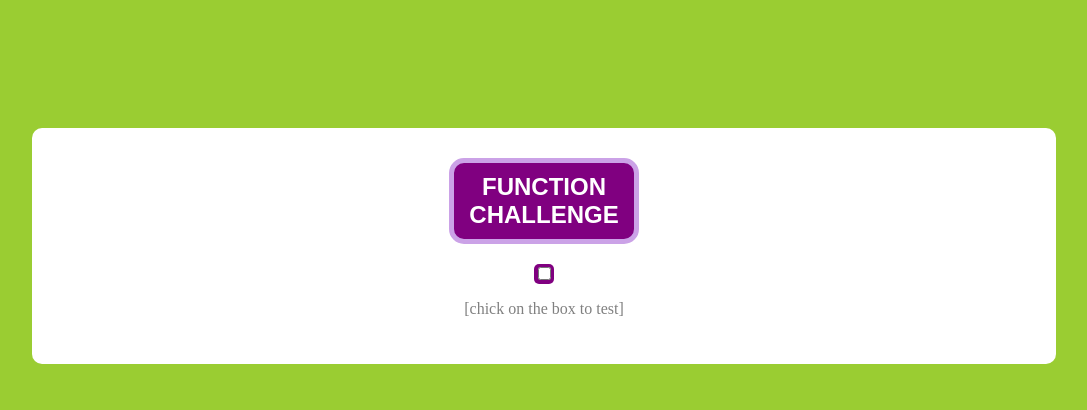
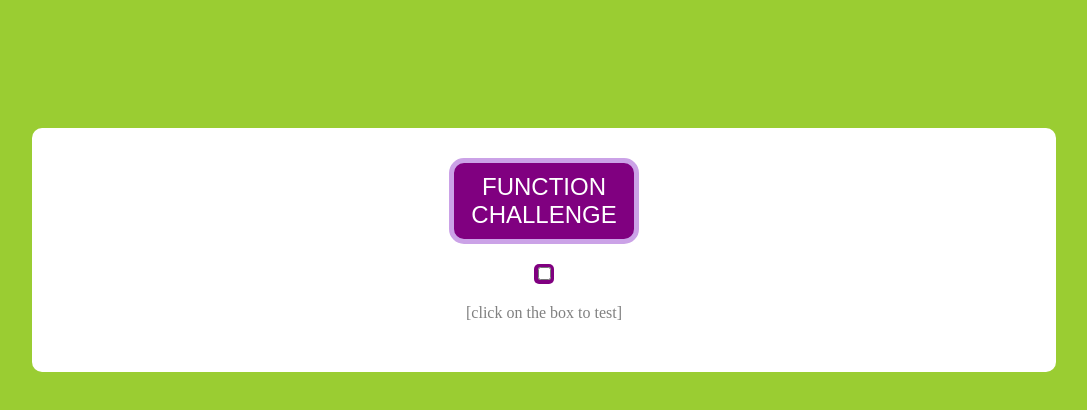
Before and after one commit to jamesericson/prime_prestudy_01, a plain HTML site: page index.html in a window 1280 px wide. Shown: the whole page, without its empty margins (96-1183 px from the left). Drawn offline with Linux system fonts and the light colour scheme.

Commit message:
fixed some spelling

```diff
--- a/index.html
+++ b/index.html
@@ -12,7 +12,7 @@
       <input type="checkbox"` id="check"  onclick="clicked()">
     </form>
 
-    <p>[chick on the box to test]</p>
+    <p>[click on the box to test]</p>
 
     </body>
 </html>
--- a/script.js
+++ b/script.js
@@ -5,7 +5,7 @@ console.log("clickNo = " + clickNo);
 function clicked () {
 
   if (clickNo%2 == 1){
-    console.log("User has unclecked the box");
+    console.log("User has unchecked the box");
   } else {
     console.log("User has checked the box");
   }
--- a/styles.css
+++ b/styles.css
@@ -1,3 +1,11 @@
+html, body, h1, form, p {
+  padding: 0;
+  border: 0;
+  margin: 0;
+  font-size: 100%;
+  font: inherit;
+}
+
 html {
   background-color: yellowgreen;
 }
@@ -37,5 +45,6 @@ form {
 }
 
 p {
+  margin: 20px 0 20px 0;
   color: grey;
 }
```
